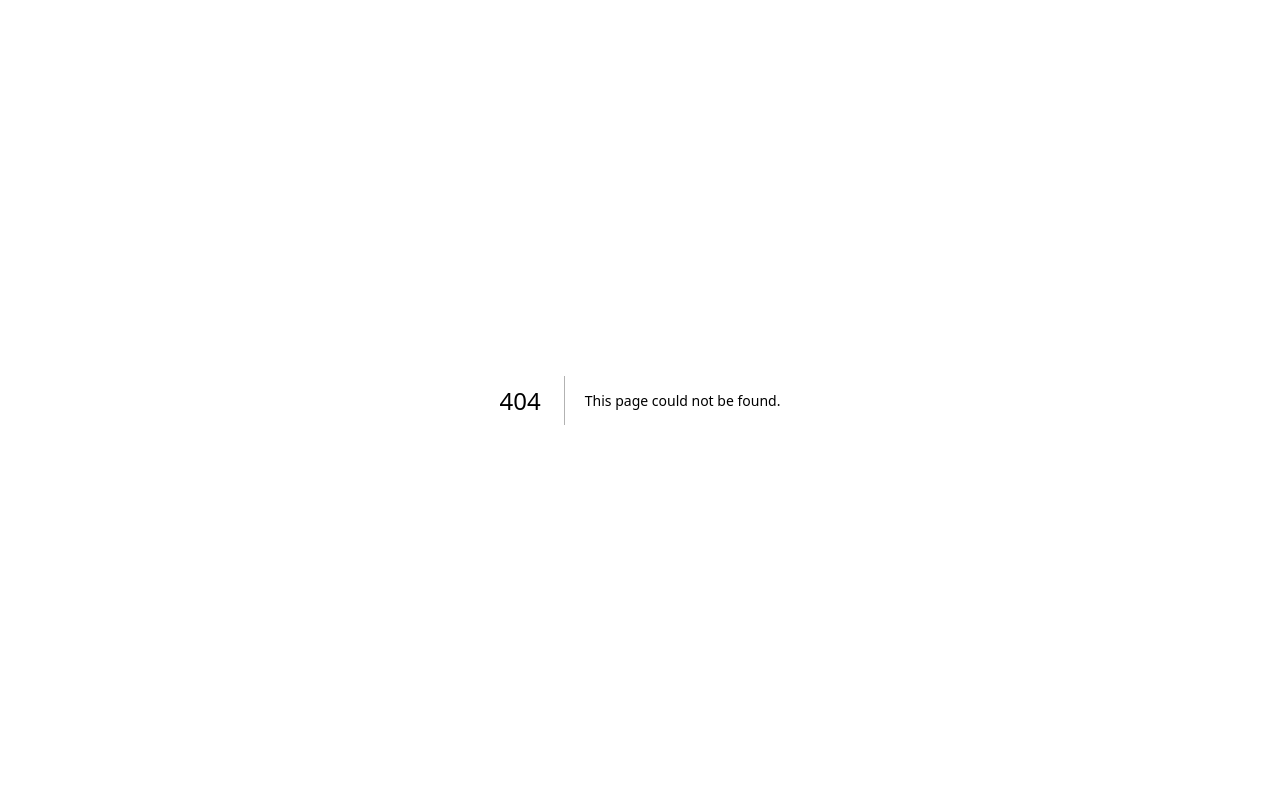
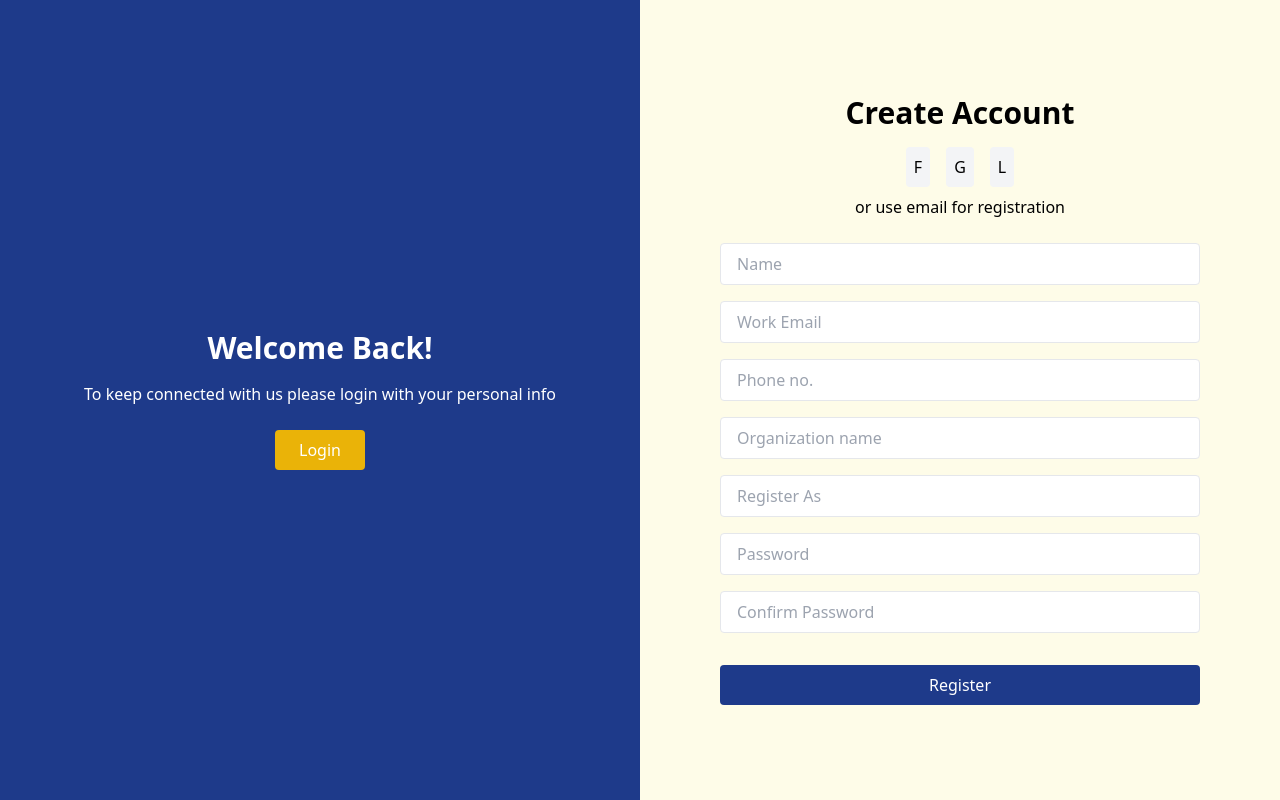
Before and after one commit to Archi-shaw/TechTraid_Kshitij, a Next.js app: page /Register in a window 1280 px wide. Before the commit this address had no page. Built offline with nearby package versions, Linux system fonts and the light colour scheme.

Commit message:
Added Register

```diff
--- /dev/null
+++ b/app/Register/page.jsx
@@ -0,0 +1,117 @@
+"use client"
+// pages/register.js
+import { useState } from 'react';
+
+export default function Register() {
+  const [formData, setFormData] = useState({
+    name: '',
+    email: '',
+    phone: '',
+    organization: '',
+    role: '',
+    password: '',
+    confirmPassword: ''
+  });
+
+  const handleChange = (e) => {
+    const { name, value } = e.target;
+    setFormData({
+      ...formData,
+      [name]: value,
+    });
+  };
+
+  const handleSubmit = (e) => {
+    e.preventDefault();
+    // Add form submission logic
+    console.log('Form submitted', formData);
+  };
+
+  return (
+    <div className="flex min-h-screen">
+      {/* Left Section */}
+      <div className="w-1/2 bg-blue-900 text-white flex flex-col justify-center items-center">
+        <h2 className="text-3xl font-bold">Welcome Back!</h2>
+        <p className="mt-4">To keep connected with us please login with your personal info</p>
+        <button className="mt-6 px-6 py-2 bg-yellow-500 rounded">Login</button>
+      </div>
+
+      {/* Right Section */}
+      <div className="w-1/2 bg-yellow-50 flex flex-col justify-center items-center">
+        <h2 className="text-3xl font-bold">Create Account</h2>
+        <div className="flex mt-4 space-x-4">
+          <button className="bg-gray-100 p-2 rounded">F</button>
+          <button className="bg-gray-100 p-2 rounded">G</button>
+          <button className="bg-gray-100 p-2 rounded">L</button>
+        </div>
+        <p className="mt-2">or use email for registration</p>
+
+        <form className="mt-6 w-3/4" onSubmit={handleSubmit}>
+          <input
+            type="text"
+            name="name"
+            placeholder="Name"
+            value={formData.name}
+            onChange={handleChange}
+            className="w-full mb-4 px-4 py-2 border rounded"
+          />
+          <input
+            type="email"
+            name="email"
+            placeholder="Work Email"
+            value={formData.email}
+            onChange={handleChange}
+            className="w-full mb-4 px-4 py-2 border rounded"
+          />
+          <input
+            type="text"
+            name="phone"
+            placeholder="Phone no."
+            value={formData.phone}
+            onChange={handleChange}
+            className="w-full mb-4 px-4 py-2 border rounded"
+          />
+          <input
+            type="text"
+            name="organization"
+            placeholder="Organization name"
+            value={formData.organization}
+            onChange={handleChange}
+            className="w-full mb-4 px-4 py-2 border rounded"
+          />
+          <input
+            type="text"
+            name="role"
+            placeholder="Register As"
+            value={formData.role}
+            onChange={handleChange}
+            className="w-full mb-4 px-4 py-2 border rounded"
+          />
+          <input
+            type="password"
+            name="password"
+            placeholder="Password"
+            value={formData.password}
+            onChange={handleChange}
+            className="w-full mb-4 px-4 py-2 border rounded"
+          />
+          <input
+            type="password"
+            name="confirmPassword"
+            placeholder="Confirm Password"
+            value={formData.confirmPassword}
+            onChange={handleChange}
+            className="w-full mb-4 px-4 py-2 border rounded"
+          />
+
+          <button
+            type="submit"
+            className="w-full bg-blue-900 text-white py-2 rounded mt-4"
+          >
+            Register
+          </button>
+        </form>
+      </div>
+    </div>
+  );
+}
--- a/app/page.js
+++ b/app/page.js
@@ -28,7 +28,8 @@ export default function Home() {
     {/* <Profile /> */}
     {/* <About /> */}
     {/* <Contact /> */}
-    <Login />
+    {/* <Login /> */}
+
     </>
   );
 }
```
